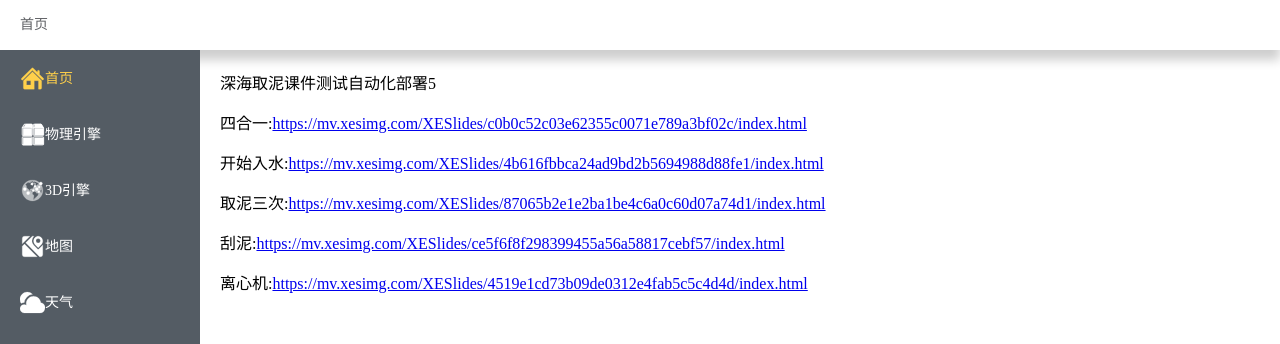
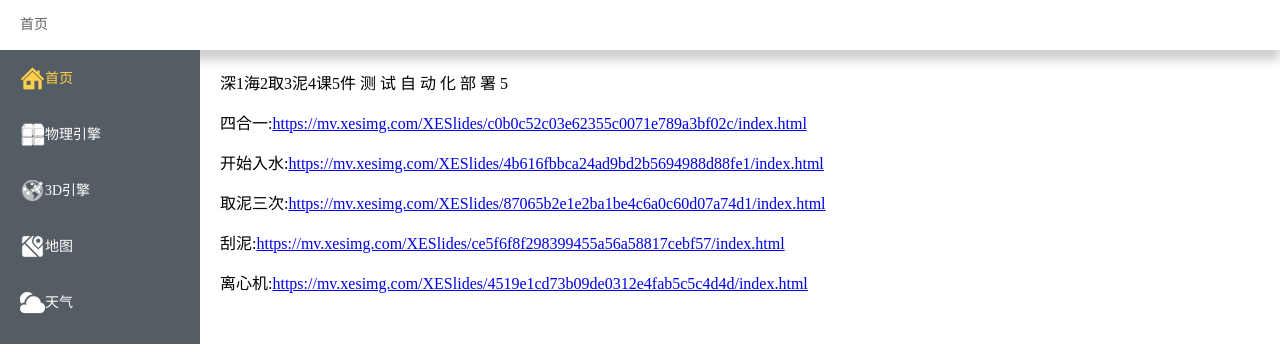
Before and after one commit to lzy176/lzy176.github.io, a Vue app: page /#/home in a window 1280 px wide. Shown: the top 344 px of the page. Built offline with nearby package versions, Linux system fonts and the light colour scheme.

Commit message:
自动化部署6

```diff
--- a/src/pages/Home/index.vue
+++ b/src/pages/Home/index.vue
@@ -1,7 +1,7 @@
 <template>
 
 	<div>
-		深海取泥课件测试自动化部署5
+		深1海2取3泥4课5件 测 试 自 动 化 部 署 5
 		<p
 			v-for="(item,index) in arr"
 			:key="index"
```
